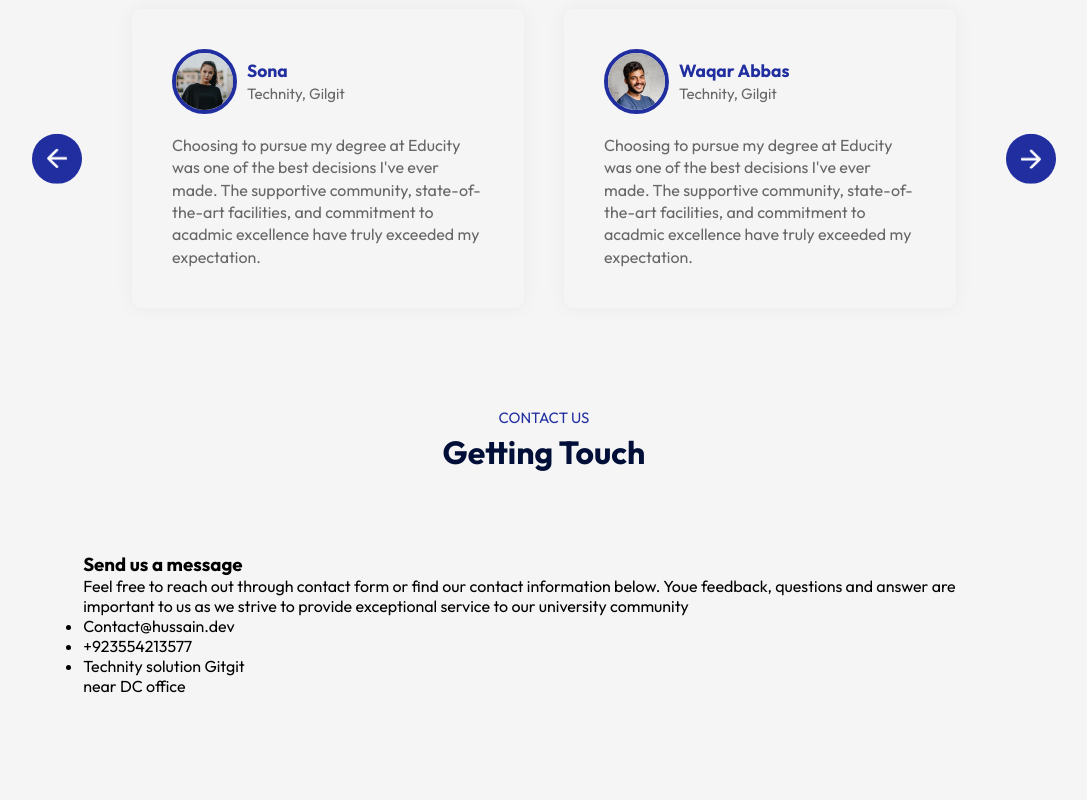
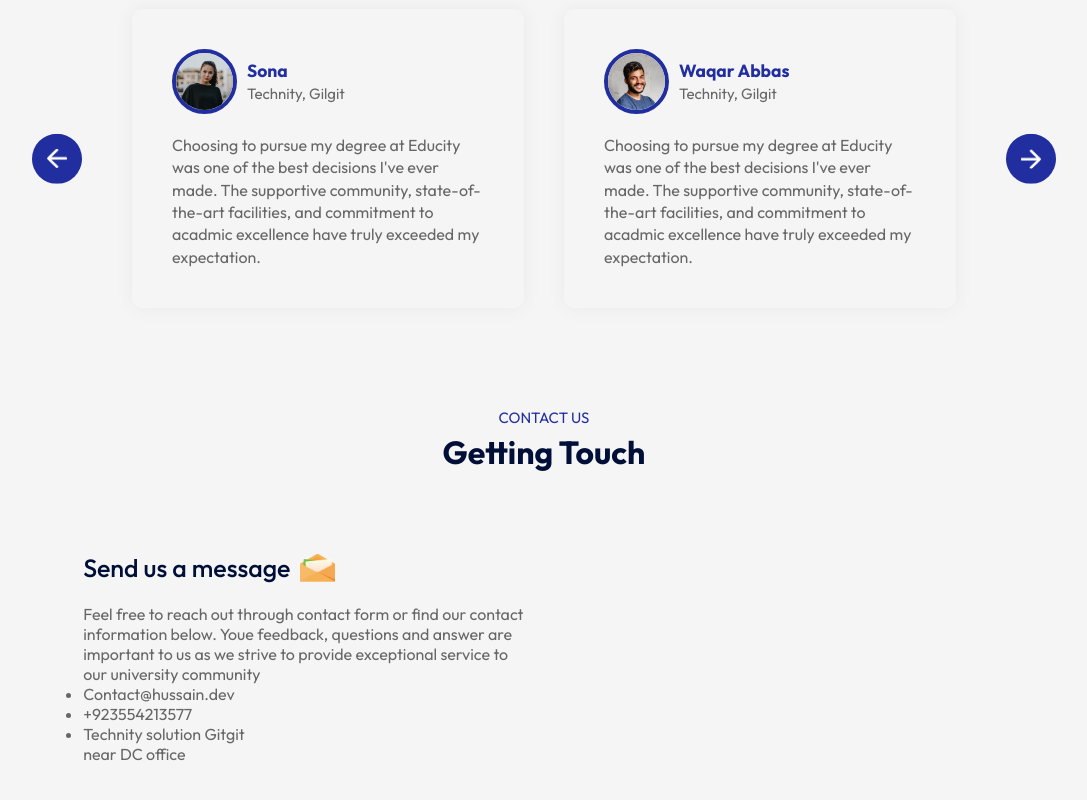
Before and after one commit to Hussain47727/Fully-Responsive-Website-in-React, a React (Vite) app in the folder Fully-Responsive-Site/: page / in a window 1280 px wide. Shown: the part 2632-3432 px from the top of the page, without its empty margins (96-1183 px from the left). Before the commit the page ends 3408 px from the top, so only its background shows below. Built offline with nearby package versions, Linux system fonts and the light colour scheme.

Commit message:
'contact'

```diff
--- a/Fully-Responsive-Site/src/components/Contact/Contact.css
+++ b/Fully-Responsive-Site/src/components/Contact/Contact.css
@@ -5,3 +5,20 @@
     align-items: center;
     justify-content: space-between;
 }
+.contact-col{
+    flex-basis: 48%;
+    color: #676767;
+
+}
+.contact-col h3{
+    color: #000f38;
+    font-weight: 500;
+    font-size: 25px;
+    display: flex;
+    align-items: center;
+    margin-bottom: 20px;
+}
+.contact-col h3 img{
+    width: 35px;
+    margin-left: 10px;
+}
--- a/Fully-Responsive-Site/src/components/Contact/Contact.jsx
+++ b/Fully-Responsive-Site/src/components/Contact/Contact.jsx
@@ -1,11 +1,12 @@
 import React from 'react'
 import './Contact.css'
+import msg_icon from '../../assets/msg-icon.png'
 
 const Contact = () => {
   return (
     <div className='contact'>
         <div className="contact-col">
-            <h3>Send us a message</h3>
+            <h3>Send us a message <img src={msg_icon} alt="" /></h3>
             <p>
                 Feel free to reach out through contact form or find our
                 contact information below. Youe feedback, questions and answer are
```
